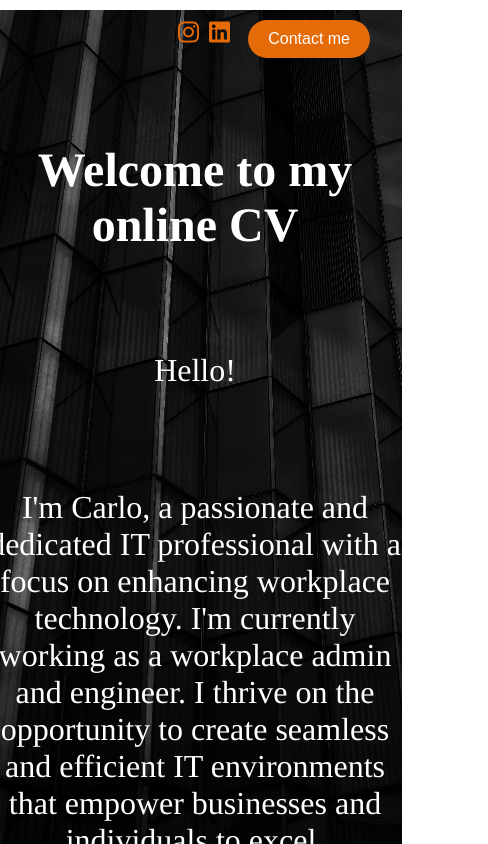
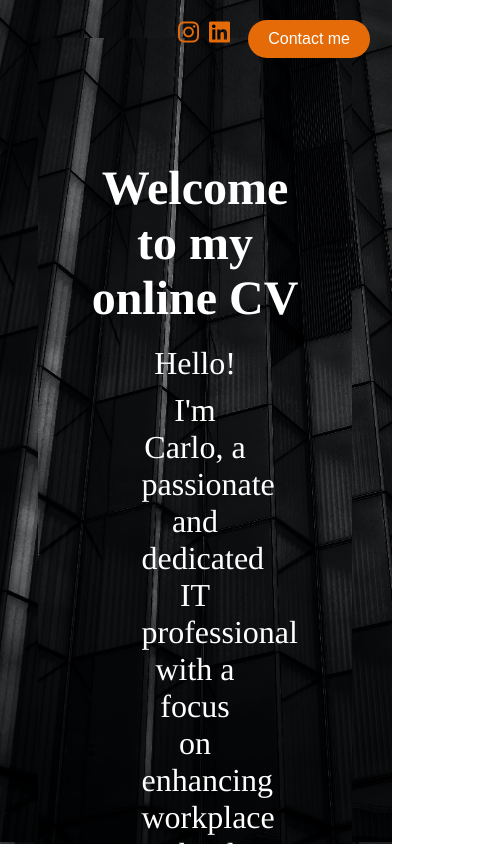
Before and after one commit to CarloRoethlisberger/MyPortfoliopage, an Angular app: page / in a window 390 px wide. Shown: the top 844 px of the page, 488 px wide, since content can reach past the window. Built offline with nearby package versions, Linux system fonts and the light colour scheme.

Commit message:
Changes to media query

```diff
--- a/src/app/app.component.css
+++ b/src/app/app.component.css
@@ -16,7 +16,7 @@ html, body {
     background-repeat: no-repeat; /* Prevent the image from repeating */
     background-attachment: fixed; /* Fixed background, doesn't scroll with content */
     margin: -10px;
-    padding: -10px;
+    padding: 50px;
 
 }
 
@@ -211,24 +211,24 @@ img {
         @media screen and (max-width: 800px) {
 
             html, body {
-                background-image: url('../assets/mobile_background.jpg'); /* Set the mobile background image URL */
-                margin: -10px;
-                padding: -10px;
+                background-image: url('../assets/mobile_background.jpg');
+                background-size: cover;
+                background-repeat: no-repeat;
+                background-attachment: fixed;
             }
-
-
 
             /* Adjust font size for text in the starting_page section */
             .starting_page h1 {
-                font-size: 10px;
-                margin-left: auto;
+                font-size: 24px; /* Adjust the font size for smaller screens */
+                margin-bottom: 20px; /* Adjust spacing as needed */
+                margin-top: 20px;
             }
 
             .starting_page p {
-                font-size: 5px;
-                margin-left: auto;
+                font-size: 16px; /* Adjust the font size for smaller screens */
+                max-width: 50%; /* Full width on smaller screens */
+                margin: 10px auto; /* Add some margin to the sides */
             }
-
 
             /* Adjust the content margin to fill the full width and add some margin */
             .content {
@@ -239,5 +239,4 @@ img {
             .sidebar {
                 display: none; /* Hide the sidebar on mobile */
             }
-
         }
```
Also changed, not shown: 3 other files (tests, documents, lock files or other folders).
